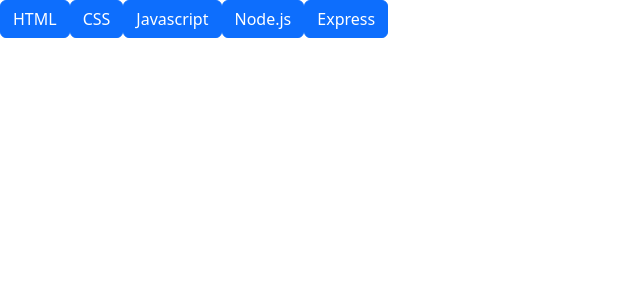
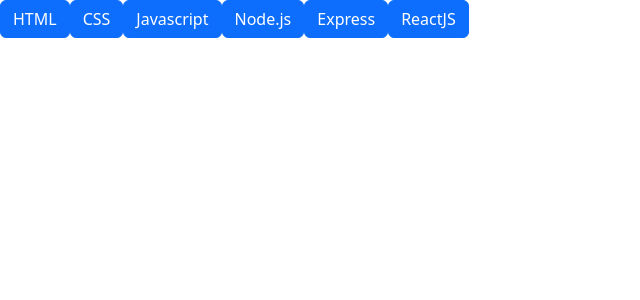
Before and after one commit to LuigiRac/react-use-state, a React (Vite) app: page / in a window 1280 px wide. Shown: the top 300 px of the page, without its empty margins (0-640 px from the left). Built offline with nearby package versions, Linux system fonts and the light colour scheme.

Commit message:
react_button

```diff
--- a/src/App.jsx
+++ b/src/App.jsx
@@ -4,6 +4,7 @@
 import JsContent from "./Components/JsContent.jsx";
 import NodeContent from "./Components/NodeContent.jsx";
 import ExpressContent from "./Components/ExpressContent.jsx";
+import ReactContent from "./Components/ReactContent.jsx";
 import './App.css'
 
 function App() {
@@ -17,6 +18,7 @@
         <JsContent />
         <NodeContent />
         <ExpressContent />
+        <ReactContent />
       </div>
 
     </>
--- /dev/null
+++ b/src/Components/ReactContent.jsx
@@ -0,0 +1,12 @@
+function ReactContent() {
+
+
+    return (
+        <button class="btn btn-primary" type="submit">ReactJS</button>
+
+    )
+};
+
+
+
+export default ReactContent;
```
